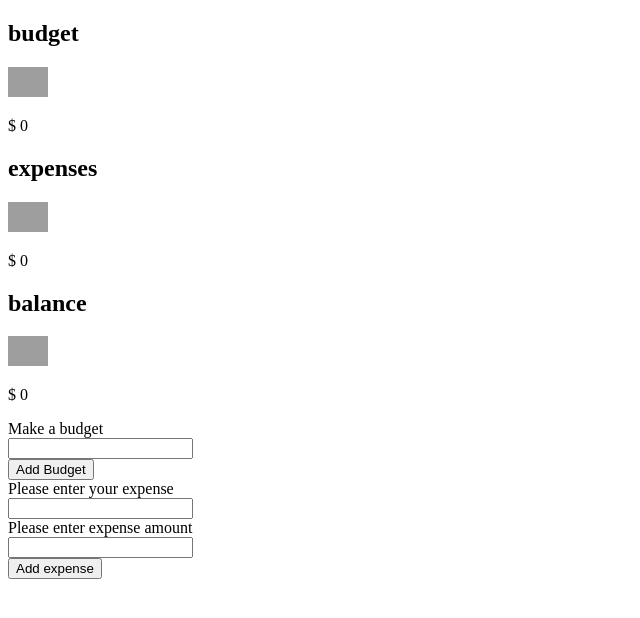
After one commit to jamierose528/passport-quest, a Node project: template views/budget.handlebars in a window 1280 px wide. The commit adds this page. Shown: the top 618 px of the page, without its empty margins (0-640 px from the left). Run offline with Node 20 templates, Linux system fonts and the light colour scheme; the template is opened without the code that fills it, so the values that code supplies are empty; some libraries are stand-ins or nearby versions; grey boxes are pictures that could not be loaded.

Commit message:
added starting budget forms

```diff
--- a/controllers/api/foodRoutes.js
+++ b/controllers/api/foodRoutes.js
@@ -1,5 +1,5 @@
 const router = require('express').Router();
-const { Blog, Food, Packing, Trip} = require('../../models');
+const { Food } = require('../../models');
 // const withAuth = require('../../utils/auth');
 
 router.get('/', async (req, res) => {
--- a/controllers/api/index.js
+++ b/controllers/api/index.js
@@ -3,11 +3,12 @@ const blogRoutes = require('./blogRoutes');
 const foodRoutes = require('./foodRoutes');
 const packingRoutes = require('./packingRoutes');
 const tripRoutes = require('./tripRoutes');
+const userRoutes = require('./userRoutes');
 
 router.use('/blog', blogRoutes);
 router.use('/food', foodRoutes);
 router.use('/packing', packingRoutes);
 router.use('/trip', tripRoutes);
-
+router.use('/user', userRoutes);
 
 module.exports = router;
--- a/controllers/api/userRoutes.js
+++ b/controllers/api/userRoutes.js
@@ -13,7 +13,7 @@ router.get('/', async (req, res) => {
     }
 });
 
-  router.get('/:id', async (req, res) => {
+router.get('/:id', async (req, res) => {
     try {
       const userData = await User.findByPk(req.params.id, {
         include: [{ model: User}],
--- /dev/null
+++ b/public/js/expenses.js
@@ -0,0 +1,114 @@
+const amountInput = document.getElementById("number");
+const addForm = document.getElementById("addForm");
+
+const budgetAmount = document.getElementById("budgetAmount");
+const balanceAmount = document.getElementById("balanceAmount");
+
+function getBudgetAmount(amount) {
+  if (!amount) {
+    amountInput.style.border = "1px solid #b80c09";
+    amountInput.placeholder = "input can not be empty";
+    amountInput.style.color = "#b80c09";
+    setTimeout(() => {
+      amountInput.style.color = "#495057";
+      amountInput.style.border = "1px solid gray";
+    }, 3000);
+  } else {
+    budgetAmount.innerText = amount;
+    balanceAmount.innerText = amount;
+    expenseForm.style.display = "block";
+    budgetform.style.display = "none";
+    editForm.style.display = "none";
+    amountInput.value = "";
+  }
+}
+
+addForm.addEventListener("submit", (e) => {
+  e.preventDefault();
+  getBudgetAmount(amountInput.value);
+});
+
+const expForm = document.getElementById("expForm");
+let expName = document.getElementById("expName");
+let expNumber = document.getElementById("expNumber");
+
+let id = 0;
+let details = [];
+
+function addExpenses(name, number) {
+  if (!name.length || !number.length) {
+    expName.style.border = "1px solid #b80c09";
+    expName.placeholder = "input can not be empty";
+    expName.style.color = "#b80c09";
+
+    expNumber.style.border = "1px solid #b80c09";
+    expNumber.placeholder = "input can not be empty";
+    expNumber.style.color = "#b80c09";
+
+    setTimeout(() => {
+      expName.style.color = "#495057";
+      expName.style.border = "1px solid gray";
+      expName.placeholder = "input can not be empty";
+
+      expNumber.placeholder = "input can not be empty";
+      expNumber.style.border = "1px solid gray";
+      expNumber.style.color = "#495057";
+    }, 3000);
+  } else {
+    const userExp = {
+      id: id,
+      name: name,
+      number: parseInt(number),
+    };
+    details.push(userExp);
+    displayExp(details);
+    id++;
+    expName.value = "";
+    expNumber.value = "";
+  }
+}
+
+expForm.addEventListener("submit", (e) => {
+  e.preventDefault();
+  addExpenses(expName.value, expNumber.value);
+});
+
+function displayExp(details) {
+  expValue.innerHTML = null;
+  for (i = 0; i < details.length; i++) {
+    expValue.innerHTML += `
+      <div class="expValue" id="${details[i].id}">
+        <div id="expTitleName" class="exp"><p>${details[i].name}</p></div>
+        <div id="expValueAmount" class="exp"><p> <span>$ </span> ${details[i].number}</p></div>
+        <div id="edite_delete">
+          <p>
+            <button id="${details[i].id}" onclick="editExpDetails(${details[i].id})"> <img src="image/edit.svg" width="15" alt=""  /></button>
+            <button id="${details[i].id}" onclick="delExpenseDetails(${details[i].id})"><img src="image/trash.svg" width="15" alt="" /></button>
+          </p>
+        </div>
+      </div>
+    `;
+  }
+  calcExpenses();
+  displayExpenses.style.display = "block";
+}
+
+function calcExpenses() {
+  let totalExp = 0;
+  for (i = 0; i < details.length; i++) {
+    totalExp = details[i].number + totalExp;
+  }
+  expensesAmount.innerText = totalExp;
+  updateBalance();
+}
+
+function updateBalance() {
+  balanceAmount.innerText =
+    parseInt(budgetAmount.innerText) - parseInt(expensesAmount.innerText);
+}
+
+function delExpenseDetails(id) {
+    let index = details.findIndex((item) => item.id === id);
+    details.splice(index, 1);
+    displayExp(details);
+  }
--- a/server.js
+++ b/server.js
@@ -13,17 +13,17 @@ const PORT = process.env.PORT || 3001;
 // Set up Handlebars.js engine with custom helpers
 const hbs = exphbs.create({ });
 
-// const sess = {
-//   secret: 'Super secret secret',
-//   cookie: {},
-//   resave: false,
-//   saveUninitialized: true,
-//   store: new SequelizeStore({
-//     db: sequelize
-//   })
-// };
+const sess = {
+  secret: 'Super secret secret',
+  cookie: {},
+  resave: false,
+  saveUninitialized: true,
+  store: new SequelizeStore({
+    db: sequelize
+  })
+};
 
-// app.use(session(sess));
+app.use(session(sess));
 
 // Inform Express.js on which template engine to use
 app.engine('handlebars', hbs.engine);
--- /dev/null
+++ b/views/budget.handlebars
@@ -0,0 +1,49 @@
+<div class="budget-section">
+
+  <div class="budget col col-md col-sm">
+    <h2>budget</h2>
+    <img src="image/money-bag.svg" width="40" alt="" />
+    <p class="amount">$ <span id="budgetAmount">0</span></p>
+  </div>
+
+  <div class="expenses col col-md col-sm">
+    <h2>expenses</h2>
+    <img src="image/accounting.svg" width="40" alt="" />
+    <p class="exp-amount">$ <span id="expensesAmount">0</span></p>
+  </div>
+
+  <div class="balance col col-md col-sm">
+    <h2>balance</h2>
+    <img src="image/law.svg" width="40" alt="" />
+    <p class="amount bala">$ <span id="balanceAmount">0</span></p>
+  </div>
+
+</div>
+
+<div class="budget-form" id="budgetform">
+    <form id="addForm">
+       <label for=""> Make a budget</label> <br />
+       <input type="number" id="number" /> <br />
+       <button type="submit">Add Budget</button>
+     </form>
+</div>
+
+<div class="expense-form" id="expense-form">
+ <form action="" id="expForm">
+
+   <div class="">
+     <label for="">Please enter your expense</label> <br />
+     <input type="text" id="expName" />
+   </div>
+
+   <div class="">
+      <label for="">Please enter expense amount</label> <br />
+      <input type="number" id="expNumber" />
+   </div>
+
+   <button type="submit" id="submitExpen">Add expense</button>
+ </form>
+</div>
+
+{{!-- <script src="./js/budget.js"></script> --}}
+<script src="./js/expenses.js"></script>
--- a/views/layouts/main.handlebars
+++ b/views/layouts/main.handlebars
@@ -8,3 +8,14 @@
   <link rel="stylesheet" type="text/css" href="/css/jass.css">
   <link rel="stylesheet" type="text/css" href="/css/style.css">
 </head>
+
+<body>
+
+  <main class="container container-fluid mt-5">
+      <!-- Render the sub layout -->
+      {{{ body }}}
+  </main>
+{{!-- <div>
+  Hello World!
+</div> --}}
+</body>
```
Also changed, not shown: controllers/homeRoutes.js (+8 -7 lines), public/js/budget.js (added, +29 -0 lines), seeds/seeds.js (+17 -20 lines).
